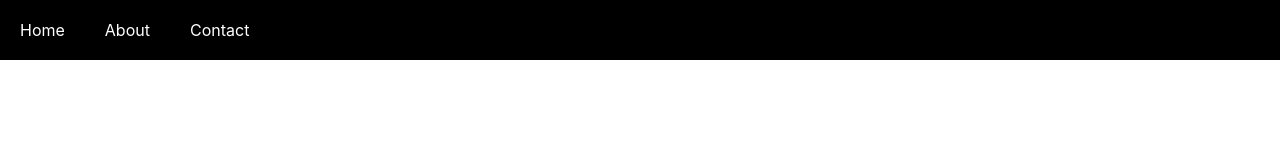
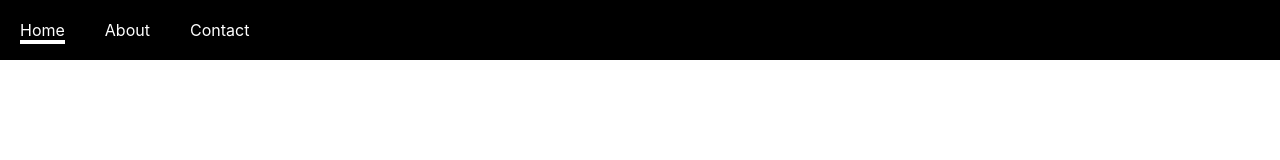
Before and after one commit to jbharwood/joseph-harwood, a React (Create React App) app: page / in a window 1280 px wide. Shown: the top 160 px of the page. Built offline with nearby package versions, Linux system fonts and the light colour scheme.

Commit message:
added active link highlighting

```diff
--- a/src/App.js
+++ b/src/App.js
@@ -11,9 +11,9 @@ function App() {
     <div className="App">
       <nav>
         <ul>
-          <li><NavLink to='/'>Home</NavLink></li>
-          <li><NavLink to='/about'>About</NavLink></li>
-          <li><NavLink to='/contact'>Contact</NavLink></li>
+          <li><NavLink exact activeClassName="current" to='/'>Home</NavLink></li>
+          <li><NavLink exact activeClassName="current" to='/about'>About</NavLink></li>
+          <li><NavLink exact activeClassName="current" to='/contact'>Contact</NavLink></li>
         </ul>
       </nav>
       <Switch>
```
